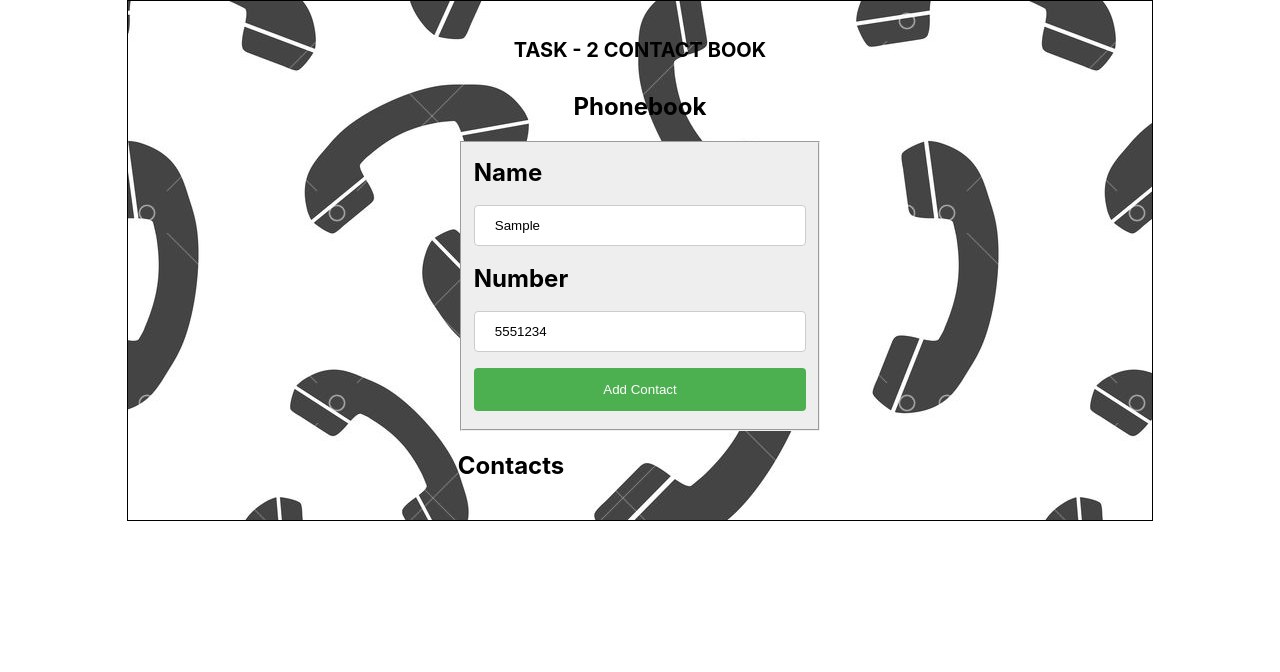
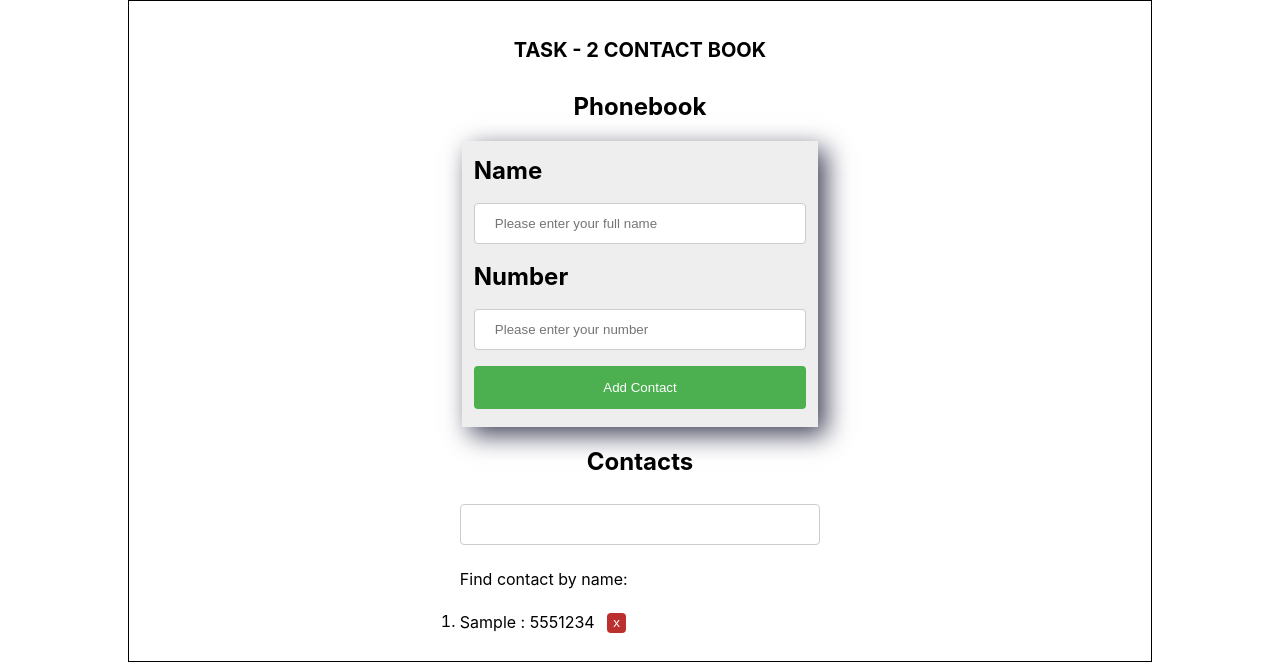
Before and after one commit to 1Anka1/goit-react-hw-02-phonebook, a React (Create React App) app: page / in a window 1280 px wide. Both pictures are taken after typing "Sample", "5551234" into the empty fields and a click on the button "Add Contact". Shown: the top 672 px of the page. Built offline with nearby package versions, Linux system fonts and the light colour scheme.

Commit message:
Add filter and contact form

```diff
--- a/src/App.jsx
+++ b/src/App.jsx
@@ -1,22 +1,87 @@
 import React, { Component } from 'react'
+import { nanoid } from 'nanoid'
+
 //COMPONENTS
 import Section from 'components/Section'
 import ContactForm from 'components/ContactForm'
+import ContactList from './components/ContactList'
+import Filter from './components/Filter'
 
 export default class App extends Component {
 	state = {
 		contacts: [],
 		filter: '',
 	}
+
+	addContact = contact => {
+		if (this.isDublicate(contact)) {
+			return alert(`${contact.name} - is already in contacts`)
+		}
+		this.setState(prev => {
+			const newContact = {
+				id: nanoid(),
+				...contact,
+			}
+			return {
+				contacts: [...prev.contacts, newContact],
+			}
+		})
+	}
+
+	removeContact = id => {
+		this.setState(prev => {
+			const newContact = prev.contacts.filter(item => item.id !== id)
+			return {
+				contacts: newContact,
+			}
+		})
+	}
+
+	onChangeFilter = e => {
+		const { name, value } = e.target
+		this.setState({
+			[name]: value,
+		})
+	}
+	isDublicate({ name, number }) {
+		const { contacts } = this.state
+		const result = contacts.find(
+			item => item.name === name && item.number === number
+		)
+		return result
+	}
+	getFiltredContacts() {
+		const { contacts, filter } = this.state
+
+		if (!filter) {
+			return contacts
+		}
+		const normalisedFilter = filter.toLocaleLowerCase()
+		const filtredContacts = contacts.filter(({ name }) => {
+			const normalisedName = name.toLocaleLowerCase()
+			const result = normalisedName.includes(normalisedFilter)
+			return result
+		})
+		return filtredContacts
+	}
+
 	render() {
+		const { addContact, onChangeFilter, removeContact } = this
+		const { filter } = this.state
+		const contacts = this.getFiltredContacts()
+		const length = this.state.contacts.length
+
 		return (
 			<Section title={'Task - 2 Contact book'}>
 				<h1>Phonebook</h1>
-				<ContactForm />
-
-				<h2>Contacts</h2>
-				{/* <Filter/>
-      <ContactList/> */}
+				<ContactForm onSubmit={addContact} />
+				<h1>Contacts</h1>
+				<Filter onChangeFilter={onChangeFilter} filter={filter} />
+				{length > 0 ? (
+					<ContactList items={contacts} removeContact={removeContact} />
+				) : (
+					<p>Contact list is empty.</p>
+				)}
 			</Section>
 		)
 	}
--- a/src/components/ContactForm/ContactForm.jsx
+++ b/src/components/ContactForm/ContactForm.jsx
@@ -22,11 +22,12 @@ export default class ContactForm extends Component {
     handelSubmit = e => {
         e.preventDefault();
         const { name, number } = this.state;
+        this.props.onSubmit({name, number})
         this.setState({
             name: '',
             number: '',
         })
-        console.log(name, number);
+        // console.log(name, number);
     }
 	render() {
 		const { name, number } = this.state
@@ -43,6 +44,7 @@ export default class ContactForm extends Component {
 								value={name}
 								name="name"
 								onChange={this.handleChange}
+								placeholder = 'Please enter your full name '
 								pattern="^[a-zA-Zа-яА-Я]+(([' -][a-zA-Zа-яА-Я ])?[a-zA-Zа-яА-Я]*)*$"
 								title="Name may contain only letters, apostrophe, dash and spaces. For example Adrian, Jacob Mercer, Charles de Batz de Castelmore d'Artagnan"
 								required
@@ -57,12 +59,13 @@ export default class ContactForm extends Component {
 								name="number"
 								onChange={this.handleChange}
 								value={number}
+								placeholder = 'Please enter your number'
 								pattern="\+?\d{1,4}?[-.\s]?\(?\d{1,3}?\)?[-.\s]?\d{1,4}[-.\s]?\d{1,4}[-.\s]?\d{1,9}"
 								title="Phone number must be digits and can contain spaces, dashes, parentheses and can start with +"
 								required
 							/>
 						</label>
-						<button type ='button'>Add Contact</button>
+						<button className={css.addBtn}>Add Contact</button>
 					</form>
 				</fieldset>
 			</>
--- a/src/components/ContactForm/ContactForm.module.css
+++ b/src/components/ContactForm/ContactForm.module.css
@@ -1,5 +1,9 @@
 fieldset {
     background-color: #eeeeee;
+    -webkit-box-shadow: 8px 8px 24px 0px rgba(66, 68, 90, 1);
+     -moz-box-shadow: 8px 8px 24px 0px rgba(66, 68, 90, 1);
+        box-shadow: 8px 8px 24px 0px rgba(66, 68, 90, 1);
+        border: none;
 }
 .title{
 margin: 10px 0px;
@@ -16,7 +20,7 @@ input[type=tel] {
     box-sizing: border-box;
 }
 
-button[type=button] {
+.addBtn {
     width: 100%;
     background-color: #4CAF50;
     color: white;
@@ -27,6 +31,6 @@ button[type=button] {
     cursor: pointer;
 }
 
-button[type=button]:hover {
+.addBtn:hover {
     background-color: #45a049;
 }
--- /dev/null
+++ b/src/components/ContactList/ContactList.jsx
@@ -0,0 +1,19 @@
+import React from 'react'
+import css from './ContactList.module.css'
+export default function ContactList({ items, removeContact }) {
+	console.log(items)
+	const elem = items.map(({ name, number, id }) => {
+		return (
+      <li className={css.contactListItem } key={id}>
+        {name} : {number} <button className={ css.remoteBtn} onClick={() => removeContact(id)}>x</button>
+			</li>
+		)
+	})
+
+	return (
+		<div>
+			<p>Find contact by name:</p>
+			<ol>{elem}</ol>
+		</div>
+	)
+}
--- /dev/null
+++ b/src/components/ContactList/ContactList.module.css
@@ -0,0 +1,12 @@
+.remoteBtn {
+    height: 20px;
+	background-color: #bc2f2f;
+	color: white;
+	margin: 8px;
+	border: none;
+	border-radius: 4px;
+	cursor: pointer;
+}
+.remoteBtn:hover{
+        background-color: #b15757;
+}
--- /dev/null
+++ b/src/components/ContactList/index.js
@@ -0,0 +1 @@
+export { default } from './ContactList'
--- /dev/null
+++ b/src/components/Filter/Filter.jsx
@@ -0,0 +1,7 @@
+import React from "react";
+
+export default function Filter({filter, onChangeFilter}) {
+    return (
+        <input type="text" name='filter' value={filter} onChange={onChangeFilter} />
+    )
+}
--- /dev/null
+++ b/src/components/Filter/index.js
@@ -0,0 +1 @@
+export { default } from './Filter'
--- a/src/components/Section/Section.module.css
+++ b/src/components/Section/Section.module.css
@@ -1,12 +1,21 @@
+* {
+    box-sizing: border-box;
+}
+
+ul,
+ol {
+    margin-top: 0;
+    margin-bottom: 0;
+    padding-left: 0;
+    /* list-style: none; */
+}
 .section {
     width: 1024px;
     display: flex;
     margin: 0 auto;
     margin-bottom: 50px;
     border: 1px solid #000;
-    background-image: url('./Background/phonebook.jpeg')
 }
-
 .container {
     margin: 0 auto;
     padding: 20px;
```
Also changed, not shown: src/components/Filter/Filter.module.css (added), src/components/Section/Background/phonebook.jpeg (deleted).
